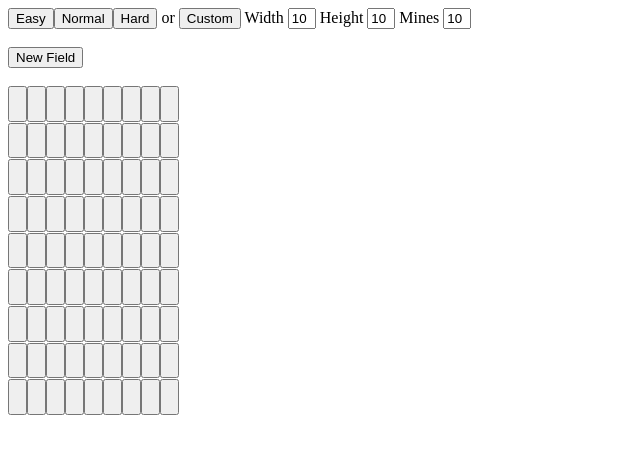
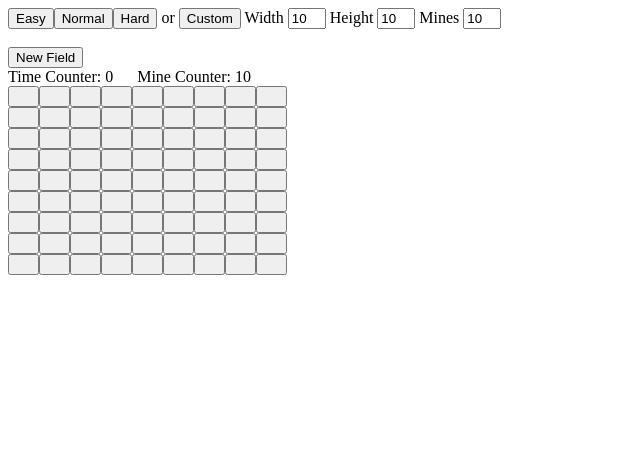
Before and after one commit to hardcorshik/minesweeper-js, an Angular app: page /play/1 in a window 1280 px wide. Both pictures are taken after a click on the button "Easy". Shown: the top 454 px of the page, without its empty margins (0-640 px from the left). Built offline with nearby package versions, Linux system fonts and the light colour scheme.

Commit message:
Cells aren't as stretched Added mines & time counters

```diff
--- a/angular.json
+++ b/angular.json
@@ -13,7 +13,7 @@
         "build": {
           "builder": "@angular-devkit/build-angular:browser",
           "options": {
-            "outputPath": "dist/minesweeper-js",
+            "outputPath": "dist",
             "index": "src/index.html",
             "main": "src/main.ts",
             "polyfills": "src/polyfills.ts",
--- a/package.json
+++ b/package.json
@@ -19,6 +19,7 @@
     "@angular/platform-browser": "~8.2.14",
     "@angular/platform-browser-dynamic": "~8.2.14",
     "@angular/router": "~8.2.14",
+    "bootstrap": "^4.4.1",
     "rxjs": "^6.4.0",
     "tslib": "^1.10.0",
     "zone.js": "~0.9.1"
--- a/src/app/app.component.css
+++ b/src/app/app.component.css
@@ -1,3 +1,3 @@
 .input {
-  width: 20px
+  width: 30px
 }
--- a/src/app/play/play.component.css
+++ b/src/app/play/play.component.css
@@ -1,4 +1,4 @@
 .cell {
-  width: 3px;
-  height: 3px;
+  min-width: 15px;
+  min-height: 15px;
 }
--- a/src/app/play/play.component.html
+++ b/src/app/play/play.component.html
@@ -1,14 +1,15 @@
 <br>
 <button (click)="newField()">New Field</button>
-<br><br>
-<div>
+<br>
+Time Counter: {{timeCounter}}&nbsp;&nbsp;&nbsp;&nbsp;&nbsp;&nbsp;Mine Counter: {{mineCounter}}
+<br>
+<div class="field">
   <div *ngFor="let row of field">
-<!--   <button *ngFor="let cell of row.cells" (click)="onLeftClick(true, cell)" (contextmenu)="onRightClick($event, cell)">{{cell.mine}},{{cell.status}},{{cell.numberShown}}</button>-->
     <button *ngFor="let cell of row.cells" (click)="onLeftClick(true, cell)" (contextmenu)="onRightClick($event, cell)">
-      <p class="cell" *ngIf="isHidden(cell)"></p>
-      <p class="cell" *ngIf="isFlag(cell)">F</p>
-      <p class="cell" *ngIf="isQuestion(cell)">?</p>
-      <p class="cell" *ngIf="isRevealed(cell)">{{cell.numberShown}}</p>
+      <div class="cell" *ngIf="isHidden(cell)">&nbsp;</div>
+      <div class="cell" *ngIf="isFlag(cell)">F</div>
+      <div class="cell" *ngIf="isQuestion(cell)">?</div>
+      <div class="cell" *ngIf="isRevealed(cell)">{{cell.numberShown}}</div>
     </button>
   </div>
 </div>
--- a/src/app/play/play.component.ts
+++ b/src/app/play/play.component.ts
@@ -2,6 +2,7 @@ import {Component, OnInit} from '@angular/core';
 import {ActivatedRoute} from '@angular/router';
 import {CellStatus, ICell, IFieldParameters, IRow} from './field-interfaces';
 import {FieldGenerator} from './field-generator';
+import {timer} from 'rxjs';
 
 @Component({
   selector: 'app-play',
@@ -10,14 +11,21 @@ import {FieldGenerator} from './field-generator';
 })
 export class PlayComponent implements OnInit {
   private setup: string;
+  private stopwatch;
+  private stopwatchRunning: boolean = false;
   public field: IRow[] = [];
+  public mineCounter: number;
+  public timeCounter: number;
 
   constructor(private route: ActivatedRoute) {}
 
   ngOnInit() {
     this.route.paramMap.subscribe(params => {
       this.setup = params.get('params');
-      this.field = FieldGenerator.generateField(PlayComponent.getParameters(this.setup));
+      let genParams = PlayComponent.getParameters(this.setup);
+      this.mineCounter = genParams.mines;
+      this.timeCounter = 0;
+      this.field = FieldGenerator.generateField(genParams);
     });
   }
 
@@ -39,6 +47,7 @@ export class PlayComponent implements OnInit {
 
   // Left & Right Click Handlers
   public onLeftClick(allowArea: boolean, cell: ICell) {
+    if (!this.stopwatchRunning) this.startStopwatch();
     if (cell.status != CellStatus.Hidden && !allowArea) return false;
     if (cell.status != CellStatus.Hidden && allowArea) {
       this.areaClear(cell);
@@ -60,9 +69,11 @@ export class PlayComponent implements OnInit {
     switch (cell.status) {
       case CellStatus.Hidden:
         cell.status = CellStatus.Marked;
+        this.mineCounter--;
         break;
       case CellStatus.Marked:
         cell.status = CellStatus.Question;
+        this.mineCounter++;
         break;
       case CellStatus.Question:
         cell.status = CellStatus.Hidden;
@@ -84,7 +95,10 @@ export class PlayComponent implements OnInit {
   public isQuestion(cell: ICell) {
     return cell.status == CellStatus.Question;
   }
-  public newField() { this.ngOnInit(); }
+  public newField() {
+    if (this.stopwatch) this.stopStopwatch();
+    this.ngOnInit();
+  }
 
   // Used when player click on a mine - reveals all cells
   private lose(xin: number, yin: number) {
@@ -97,6 +111,7 @@ export class PlayComponent implements OnInit {
     });
     let userInput = confirm("Oh no, you clicked a mine. Restart?");
     if (userInput) this.ngOnInit();
+    this.stopStopwatch();
   }
   // Calculates number shown on the cell
   private calculateNumberShown (xin: number, yin: number): number {
@@ -157,6 +172,17 @@ export class PlayComponent implements OnInit {
     });
     let userChoice = confirm("Congratulations! You won! Restart?");
     if (userChoice) this.ngOnInit();
+    this.stopStopwatch();
+  }
+  // Stopwatch
+  private startStopwatch() {
+    this.stopwatchRunning = true;
+    const source = timer(1000, 1000);
+    this.stopwatch = source.subscribe(() => this.timeCounter++);
+  }
+  private stopStopwatch() {
+    this.stopwatchRunning = false;
+    this.stopwatch.unsubscribe();
   }
 }
 
```
Also changed, not shown: 1 other file (tests, documents, lock files or other folders).
